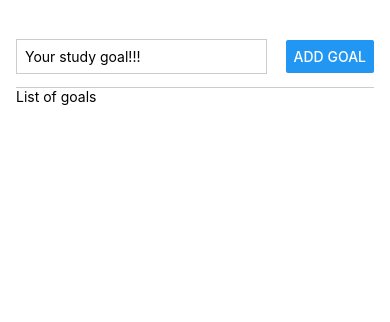
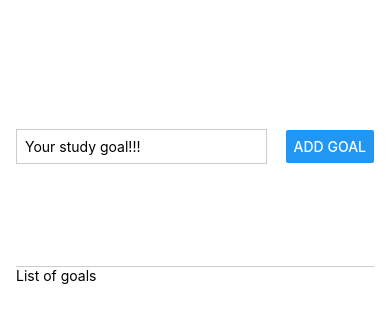
Before and after one commit to Eshwar17/InternPixel-React-Native, a React Native app: screen / in a window 390 px wide. Shown: the top 322 px of the page. Built offline with nearby package versions, Linux system fonts and the light colour scheme.

Commit message:
Fixed the bug of positioning and applied the flex to 1 to the whole container

```diff
--- a/App.js
+++ b/App.js
@@ -17,7 +17,7 @@ export default function App() {
 
 const styles = StyleSheet.create({
   appContainer: {
-
+    flex: 1,
     paddingTop: 50,
     paddingHorizontal:16,
   },
```
